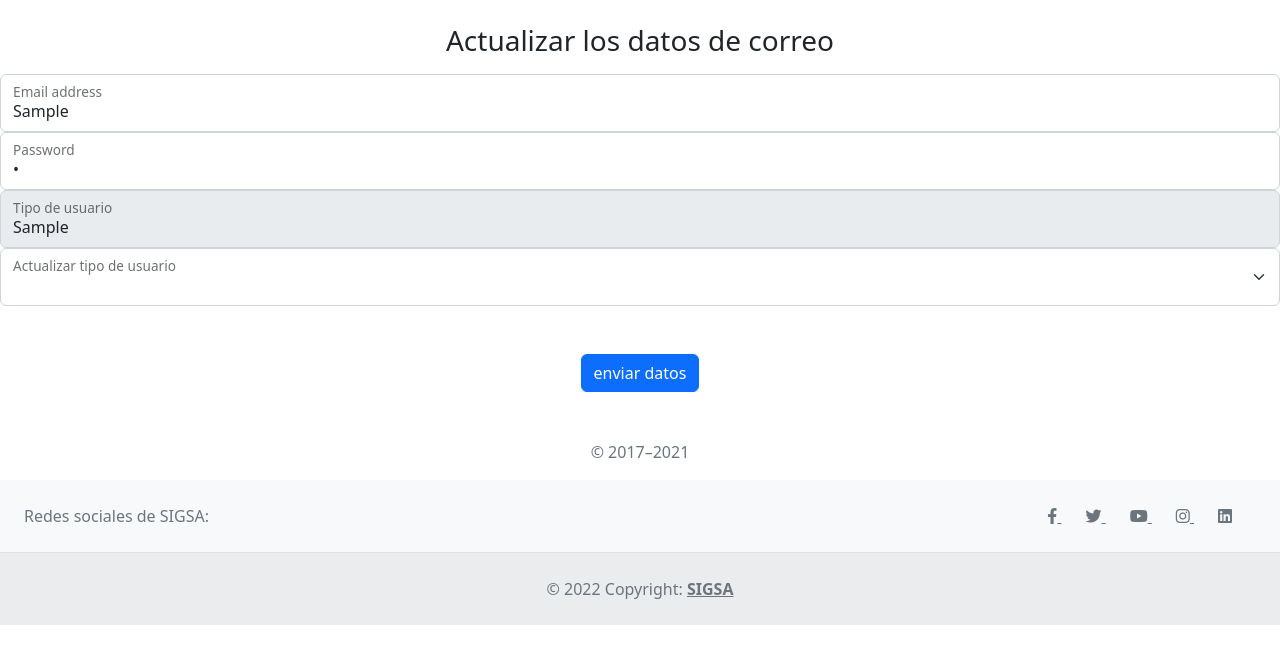
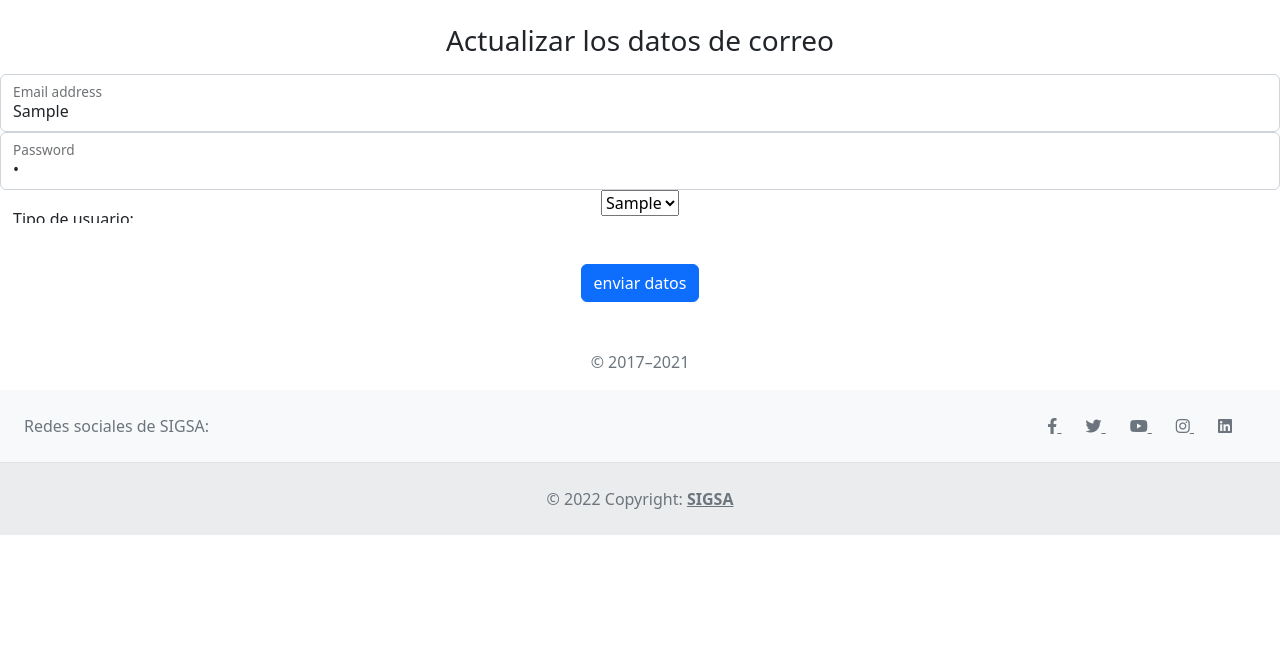
Before and after one commit to inerxd/Flask_bitacora, a Flask app: page /actualizar/1 in a window 1280 px wide. Shown: the part 153-800 px from the top of the page. Run offline with Flask 3, Linux system fonts and the light colour scheme; tables that the repository leaves empty hold one stand-in row (values such as "Sample post"); lists and menus that the app fills with data are empty; some libraries are stand-ins or nearby versions.

Commit message:
llaves foraneas

```diff
--- a/routes/ruta.py
+++ b/routes/ruta.py
@@ -49,16 +49,17 @@ def actualizar(id):
     datos = Usuario.query.get(id)
     tipo_usuario = Tipo_User.query.all()
 
-    usuarios = Usuario.query.join(Tipo_User).add_columns(Tipo_User.tipo_usuarios).all()
 
 
     if request.method == "GET":
-        return render_template('auth/actualizar.html',datos=datos,tipo_usuario=tipo_usuario,usuarios=usuarios)
+        return render_template('auth/actualizar.html',datos=datos,tipo_usuario=tipo_usuario)
     req = request.get_json()
     if request.method == "PUT":
 
         datos.usuario = req['usuario']
         datos.password = req['password']
+        datos.id_tipo_usuario = req['tipo_usuario']
+
 
         db.session.commit()
         return redirect(url_for("ruta.admin"))
--- a/templates/auth/actualizar.html
+++ b/templates/auth/actualizar.html
@@ -20,18 +20,15 @@
       <input type="password" class="form-control" id="password" name="password" placeholder="Password" value ="{{datos.password}}">
       <label for="floatingPassword" >Password</label>
     </div>
+
     <div class="form-floating">
-      <input type="text" class="form-control" id="tipo_usuario" name="tipo_usuario" value="{{ datos.Tipo_User.tipo_usuarios }}" disabled>
-      <label for="tipo_usuario">Tipo de usuario</label>
-    </div>
-    <div class="form-floating">
-      <select class="form-select" id="tipo_usuario_select" name="tipo_usuario_select">
-        {% for tipo_usuario in tipos_usuario %}
-        <option value="{{ tipo_usuario.id }}">{{ tipo_usuario.tipo_usuarios }}</option>
+    <label for="tipo_usuario">Tipo de usuario:</label>
+    <select  id="tipo_usuario">
+        {% for tipos_usuario in tipo_usuario %}
+        <option value="{{tipos_usuario.id }}">{{ tipos_usuario.tipo_usuarios }}</option>
         {% endfor %}
-      </select>
-      <label for="tipo_usuario_select">Actualizar tipo de usuario</label>
-    </div>
+    </select>
+</div>
 
 
 
@@ -62,14 +59,16 @@
           var idReg = id.value;
           var usuario = document.getElementById('usuario');
           var password = document.getElementById('password');
+          var tipo_usuario = document.getElementById('tipo_usuario')
 
 
         var entry = {
 
           usuario: usuario.value,
-          password: password.value
+          password: password.value,
+          tipo_usuario:tipo_usuario.value
                  };
-
+          console.log(entry);
           fetch(`${window.origin}/actualizar/${idReg}`,{
             method: "PUT",
             credentials: "include",
```
